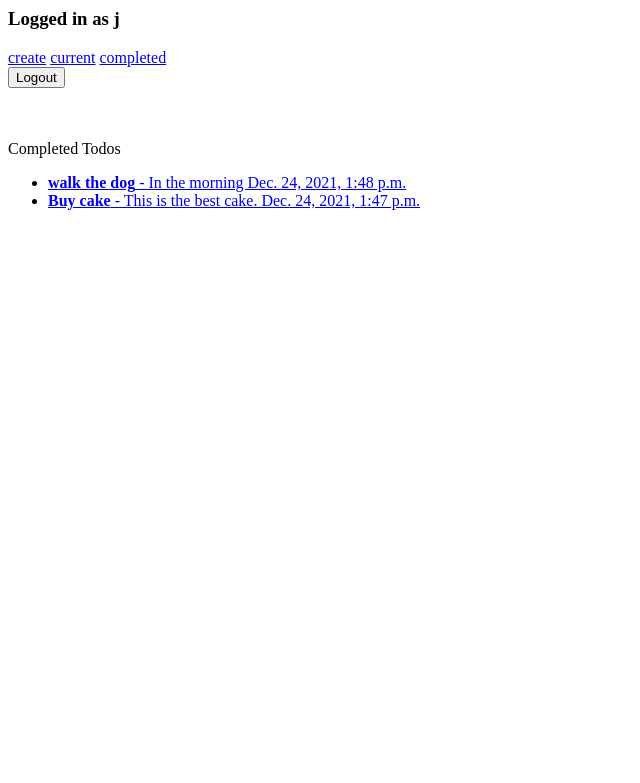
After one commit to Jit-Codehub/Todo-s, a Django app: page /completed/ in a window 1280 px wide. The commit adds this page. Shown: the top 783 px of the page, without its empty margins (0-640 px from the left). Run offline with Django 3.2, Linux system fonts and the light colour scheme; a user stored in the database is signed in; data comes from the database, SQL or seed files in the repository; both versions use the stored data as it was after the commit.

Commit message:
List completed todos

```diff
--- a/todo/templates/todo/base.html
+++ b/todo/templates/todo/base.html
@@ -1,6 +1,9 @@
 {% if user.is_authenticated %}
 
 <h3>Logged in as {{user.username}}</h3>
+<a href="{% url 'createtodos' %}">create</a>
+<a href="{% url 'currenttodos' %}">current</a>
+<a href="{% url 'completedtodos' %}">completed</a>
 
 <form action="{% url 'logoutuser' %}" method="POST">
 	{% csrf_token %}
--- /dev/null
+++ b/todo/templates/todo/completedtodos.html
@@ -0,0 +1,18 @@
+{% extends 'todo/base.html' %}
+{% block content %}
+
+Completed Todos
+
+<ul>
+	{% for todo in todos %}
+	<li>
+		<a href="{% url 'viewtodo' todo.id %}">
+		{% if todo.important %}<b>{% endif %}{{todo.title}}{% if todo.important %}</b>{% endif %}
+		{% if todo.memo %} - {{todo.memo}}{% endif %}
+		{{todo.datecompleted}}
+		</a>
+	</li>
+	{% endfor %}
+</ul>
+
+{% endblock %}
--- a/todo/views.py
+++ b/todo/views.py
@@ -6,6 +6,7 @@ from django.contrib.auth import login,logout,authenticate
 from .forms import TodoForm
 from .models import Todo
 from django.utils import timezone
+from django.contrib.auth.decorators import login_required
 
 def signupuser(request):
 	if request.method == 'GET':
@@ -23,6 +24,7 @@ def signupuser(request):
 		else:
 			return render(request,'todo/signupuser.html',{'form':UserCreationForm(),'error':'Password did not match'})
 
+@login_required
 def logoutuser(request):
 	if request.method == 'POST':
 		logout(request)
@@ -42,6 +44,7 @@ def loginuser(request):
 def home(request):
 	return render(request,'todo/home.html')
 
+@login_required
 def createtodos(request):
 	if request.method == 'GET':
 		return render(request,'todo/createtodos.html',{'form':TodoForm()})
@@ -56,10 +59,17 @@ def createtodos(request):
 			return render(request,'todo/createtodos.html',{'form':TodoForm(),'error':'Bad data passed in.Try again'})
 
 
+@login_required
 def currenttodos(request):
 	todos = Todo.objects.filter(user=request.user, datecompleted__isnull=True)
 	return render(request,'todo/currenttodos.html',{'todos':todos})
 
+@login_required
+def completedtodos(request):
+	todos = Todo.objects.filter(user=request.user, datecompleted__isnull=False).order_by('-datecompleted')
+	return render(request,'todo/completedtodos.html',{'todos':todos})
+
+@login_required
 def viewtodo(request, todo_pk):
 	todo = get_object_or_404(Todo, pk=todo_pk, user=request.user)
 	if request.method == 'GET':
@@ -73,6 +83,7 @@ def viewtodo(request, todo_pk):
 		except ValueError:
 			return render(request,'todo/viewtodo.html',{'todo':todo,'form':form,'error':'Bad info'})
 
+@login_required
 def completetodo(request,todo_pk):
 	todo = get_object_or_404(Todo, pk=todo_pk, user=request.user)
 	if request.method == 'POST':
@@ -80,6 +91,7 @@ def completetodo(request,todo_pk):
 		todo.save()
 		return redirect('currenttodos')
 
+@login_required
 def deletetodo(request,todo_pk):
 	todo = get_object_or_404(Todo, pk=todo_pk, user=request.user)
 	if request.method == 'POST':
--- a/todowo/settings.py
+++ b/todowo/settings.py
@@ -120,6 +120,8 @@ USE_TZ = True
 
 STATIC_URL = '/static/'
 
+LOGIN_URL ='/login'
+
 # Default primary key field type
 # https://docs.djangoproject.com/en/3.2/ref/settings/#default-auto-field
 
--- a/todowo/urls.py
+++ b/todowo/urls.py
@@ -29,6 +29,7 @@ urlpatterns = [
     path('',views.home,name='home'),
     path('create/',views.createtodos,name='createtodos'),
     path('current/',views.currenttodos,name='currenttodos'),
+    path('completed/',views.completedtodos,name='completedtodos'),
     path('todo/<int:todo_pk>',views.viewtodo,name='viewtodo'),
     path('todo/<int:todo_pk>/complete',views.completetodo,name='completetodo'),
     path('todo/<int:todo_pk>/delete',views.deletetodo,name='deletetodo'),
```
Also changed, not shown: db.sqlite3.
